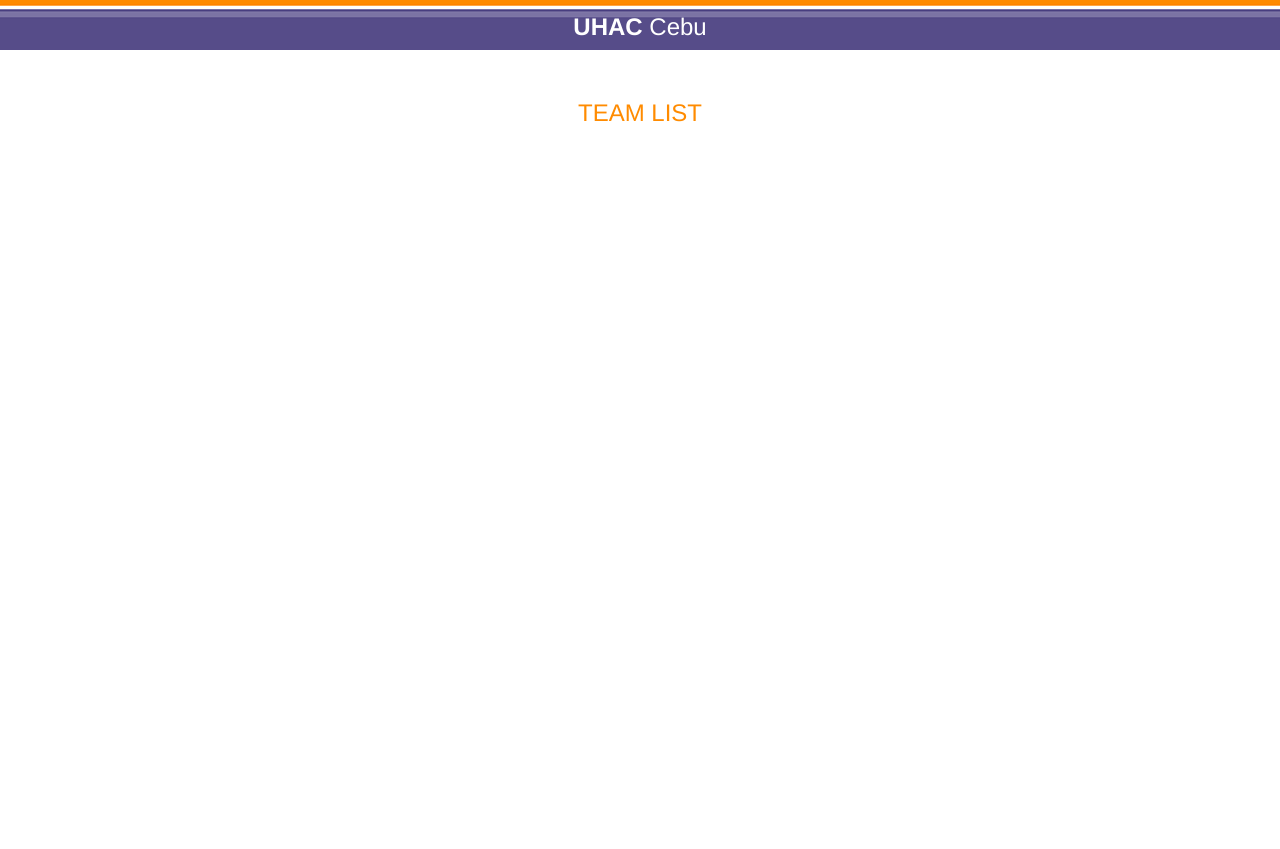
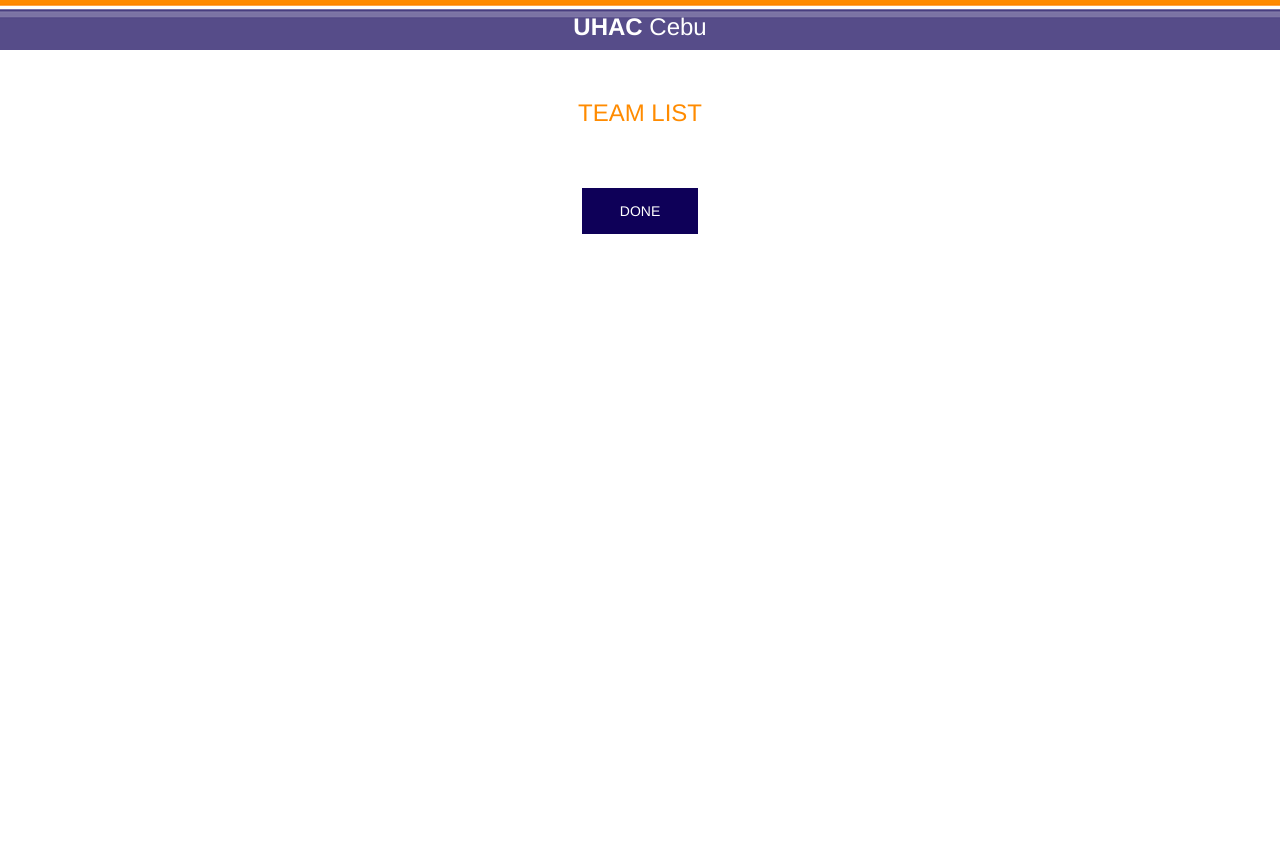
Before and after one commit to RedWizards/scoring-system-v3, a PHP site: page /scoresheet.php in a window 1280 px wide. Shown: the top 849 px of the page. Run offline with PHP 8.4, Linux system fonts and the light colour scheme; the visitor is signed in with stand-in values (Sample User, id 1); tables that the repository leaves empty hold one stand-in row (values such as "Sample post"); data that the repository does not hold is empty.

Commit message:
Fix scoresheet

```diff
--- a/scoresheet.php
+++ b/scoresheet.php
@@ -31,62 +31,31 @@
 
 			<div id="section" ng-controller="sheet-ctrl" ng-init="init()">
 
-				<h3 id="team-list" class="text-center">TEAM LIST</h3>
+				<h3 id="team-list" class="text-center" ng-hide="activeNow">TEAM LIST</h3>
 
 				<div class="col-md-offset-3 col-md-6" >
 
 					<div ng-repeat="team in teams">
-					<!--
-					<div class="btn-team-row">
-					-->
-							<button type="button" class="btn btn-default team-btn"><span id="btn-team-name" class="pull-left">{{team.team_name |  uppercase}}</span> <span id="btn-team-score" class="pull-right"><b>{{team.total}} %</b></span></button>
-
-
-					</div>
-					<!--
-					</div>
-					-->
-
-					<!--
-					<div ng-repeat="team in teams">
 
 						<div ng-hide="activeNow">
 
-							<div class="row" id="sheet-panel" class="text-center">
-								<button class="btn btn-primary col ng-click="setScore(team)">
-									<div class="row">
-										<div class="col-x" id="col-lbl">
-											<span>{{team.team_name | uppercase}}</span>
-										</div>
-										<div class="col-md-3 team-score" id="col-lbl">
-											<span><b>{{team.total}} %</b></span>
-										</div>
-
-									</div>
-								</button>
-							</div>
-
+							<button type="button" class="btn btn-default team-btn" ng-click="setScore(team)"><span id="btn-team-name" class="pull-left">{{team.team_name |  uppercase}}</span> <span id="btn-team-score" class="pull-right"><b>{{team.total}} %</b></span></button>
 
 						</div>
 
-					</div>
-					-->
-						<!--
 						<div ng-show="team.isActive" id="team-board">
 
 							<div class="row">
 
-								<div class="col-md-12">
+								<div>
 									<button class="view-btn pull-left" ng-click="closeTeam(team)"><span class="glyphicon glyphicon-chevron-left"></span> View All Teams</button>
 								</div>
 
 							</div>
 
-
-							<div class="row team-desc">
+							<div class="text-center">
 								<span id="team-lbl"><small style="color:darkgray;">TEAM </small>{{team.team_name | uppercase}}</span>
 							</div>
-
 
 							<div class="row">
 
@@ -106,7 +75,6 @@
 											<p><b>DEVELOPERS</b></p>
 
 											<ul>
-
 												<li ng-repeat="member in team.members">
 													{{member.participant_firstName}} {{member.participant_lastName}}
 												</li>
@@ -202,12 +170,11 @@
 						</div>
 
 					</div>
+
 					<div class="text-center" ng-hide="activeNow">
 						<a href="./helpers/logout.php"><button id="done-btn">DONE</button></a>
 					</div>
 
-
-					-->
 				</div>
 
 			</div>
```
